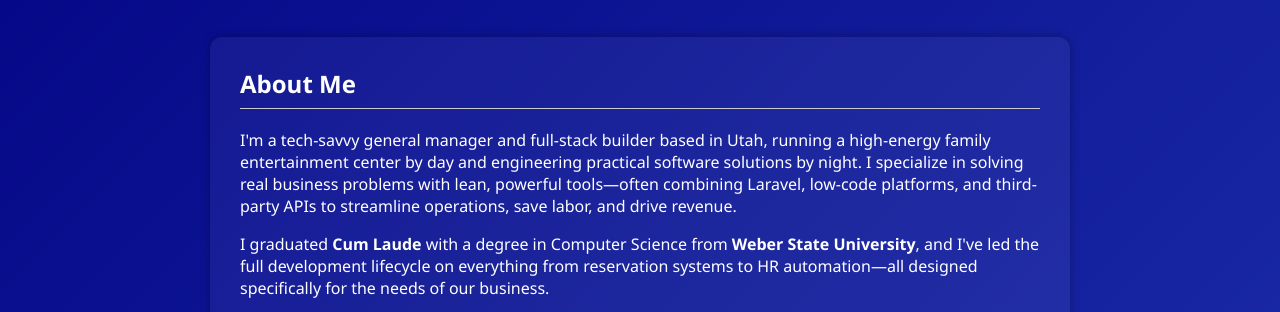
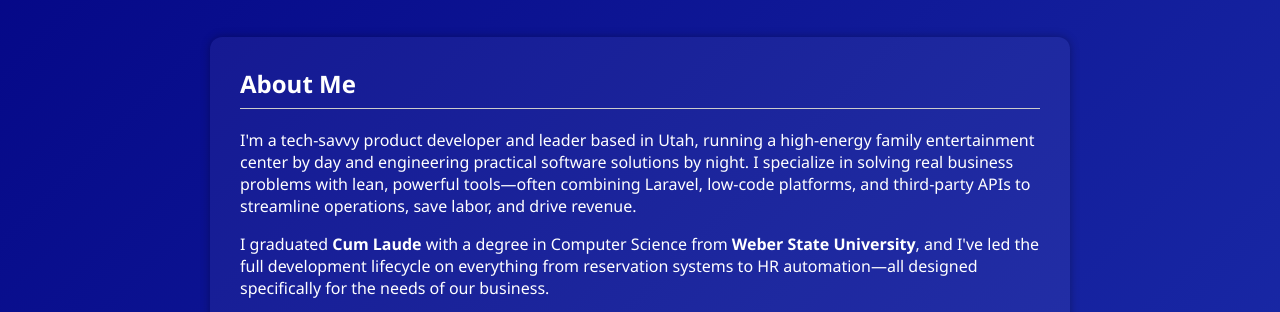
Before and after one commit to starkskrats/starkskrats.github.io, a plain HTML site: page index.html in a window 1280 px wide. Shown: the part 461-773 px from the top of the page. Drawn offline with Linux system fonts and the light colour scheme.

Commit message:
Update index.html

```diff
--- a/index.html
+++ b/index.html
@@ -88,7 +88,7 @@
   <section class="section">
     <h2>About Me</h2>
     <p>
-        I'm a tech-savvy general manager and full-stack builder based in Utah, running a high-energy family entertainment center by day and engineering practical software solutions by night. I specialize in solving real business problems with lean, powerful tools—often combining Laravel, low-code platforms, and third-party APIs to streamline operations, save labor, and drive revenue.
+        I'm a tech-savvy product developer and leader based in Utah, running a high-energy family entertainment center by day and engineering practical software solutions by night. I specialize in solving real business problems with lean, powerful tools—often combining Laravel, low-code platforms, and third-party APIs to streamline operations, save labor, and drive revenue.
     </p>
     <p>
         I graduated <strong>Cum Laude</strong> with a degree in Computer Science from <strong>Weber State University</strong>, and I've led the full development lifecycle on everything from reservation systems to HR automation—all designed specifically for the needs of our business.
```
